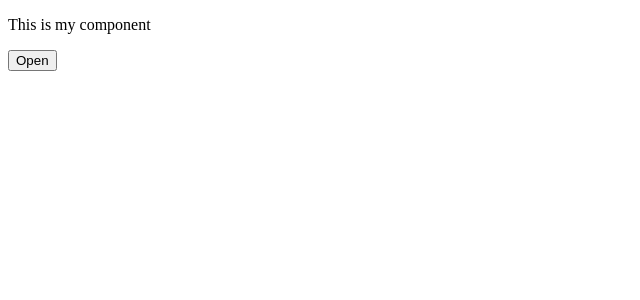
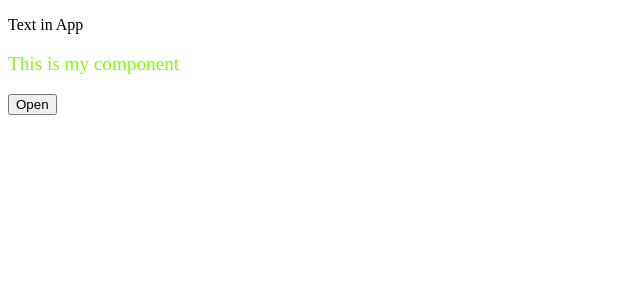
Before and after one commit to Taneros/shoe-shop, a Vue app: page / in a window 1280 px wide. Shown: the top 300 px of the page, without its empty margins (0-640 px from the left). Built offline with nearby package versions, Linux system fonts and the light colour scheme.

Commit message:
feat: getting to know

```diff
--- a/src/App.vue
+++ b/src/App.vue
@@ -3,6 +3,7 @@ import MyHelloVue from './components/MyHello.vue';
 </script>
 
 <template>
+  <p class="text">Text in App</p>
   <MyHelloVue />
 </template>
 
--- a/src/components/MyHello.vue
+++ b/src/components/MyHello.vue
@@ -1,8 +1,19 @@
+<script setup>
+// setup == work using composition API
+
+
+</script>
+
 <template>
-  <p>This is my component</p>
+  <p class="text">This is my component</p>
   <button>Open</button>
 </template>
 
 <style scoped>
 
+.text {
+  font-size: larger;
+  color: chartreuse;
+}
+
 </style>
```
